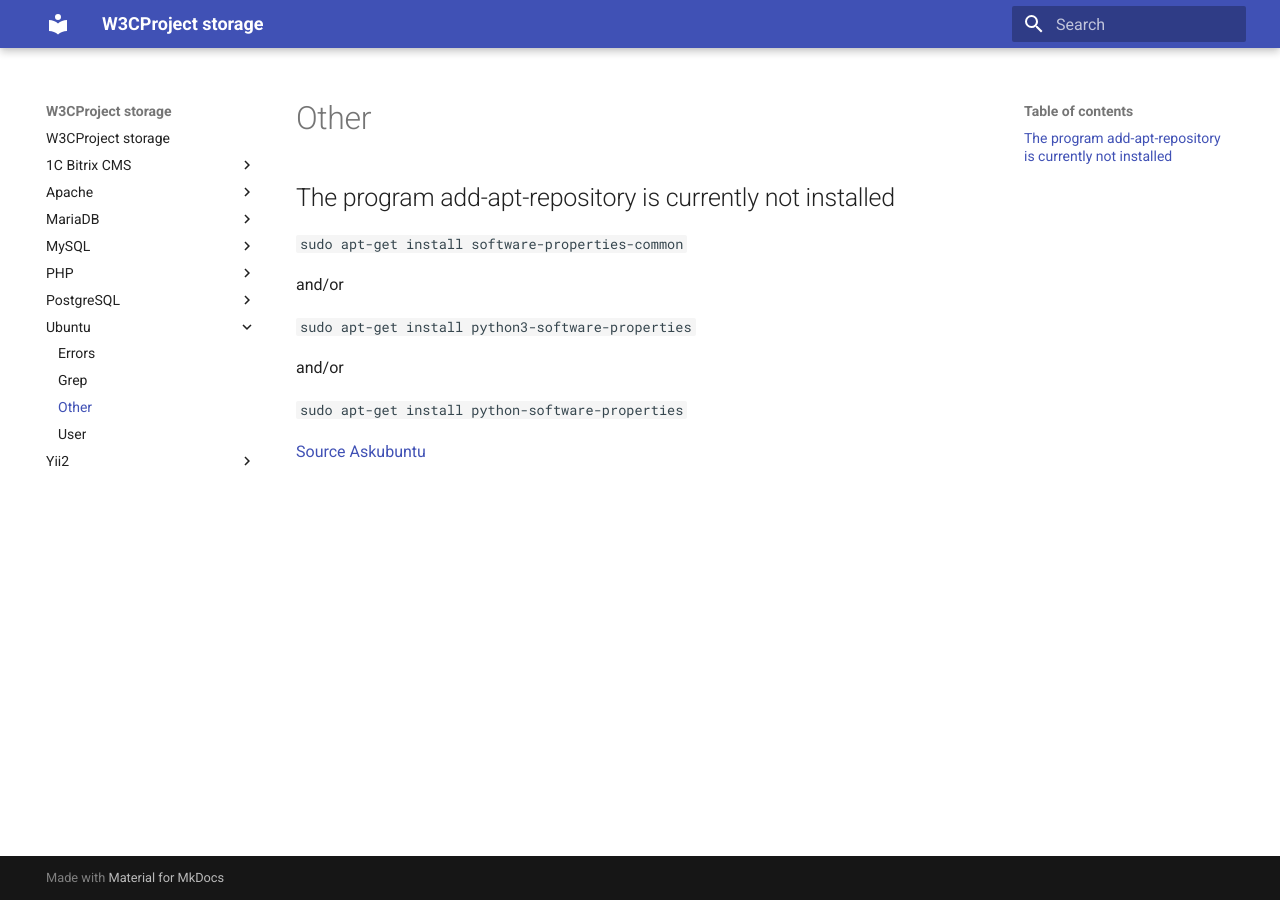
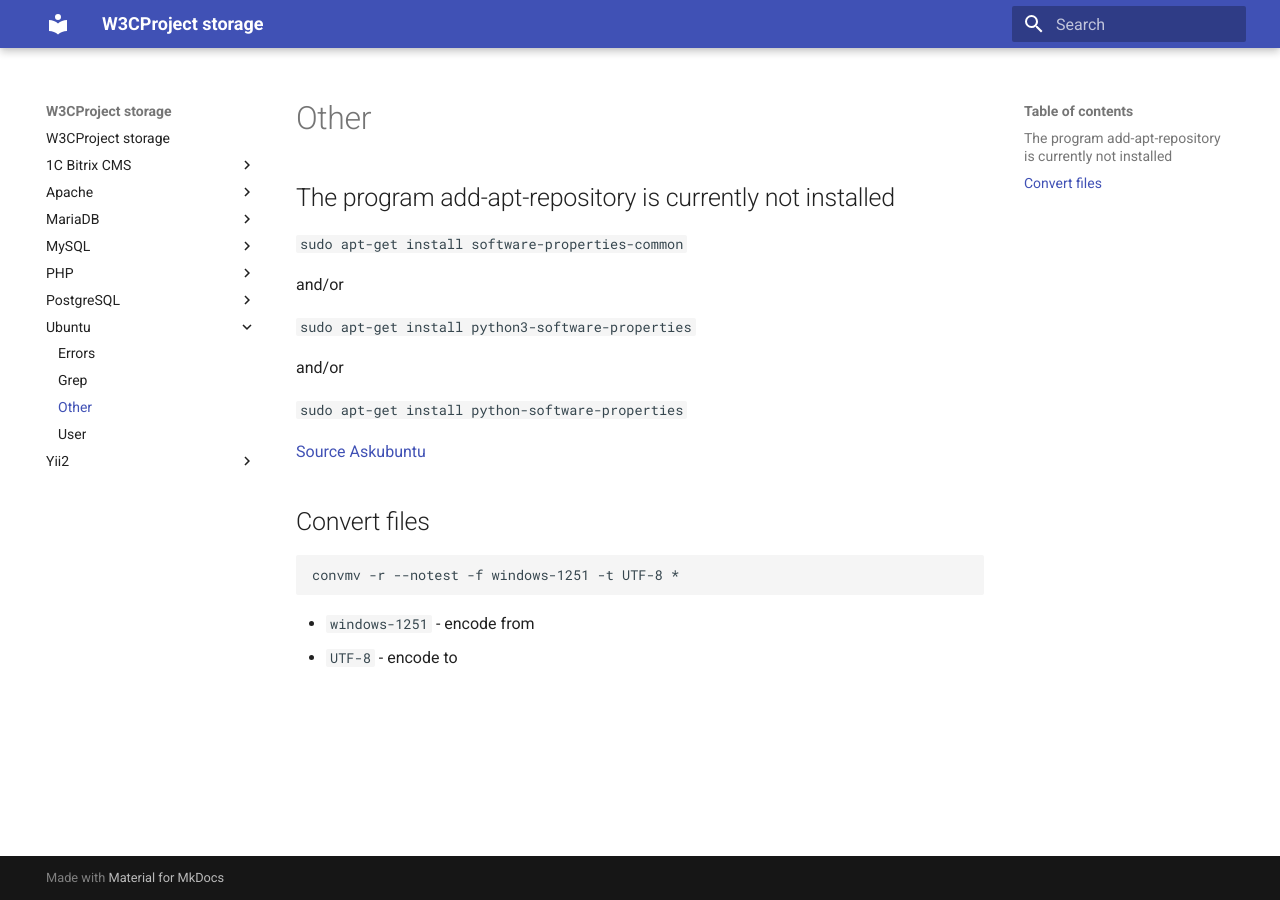
Before and after one commit to w3cproject/docs-storage, an MkDocs documentation site: the page built from docs/Ubuntu/other.md, in a window 1280 px wide. Built offline with MkDocs 1.6.1 and Material for MkDocs 9.7.7, drawn with Linux system fonts in a browser that asks for light colours.

Commit message:
add new command

````diff
--- a/docs/Ubuntu/other.md
+++ b/docs/Ubuntu/other.md
@@ -11,3 +11,12 @@ and/or
 `sudo apt-get install python-software-properties`
 
 [Source Askubuntu](https://askubuntu.com/a/493467)
+
+## Convert files
+
+```
+convmv -r --notest -f windows-1251 -t UTF-8 *
+```
+
+- `windows-1251` - encode from
+- `UTF-8` - encode to
````
